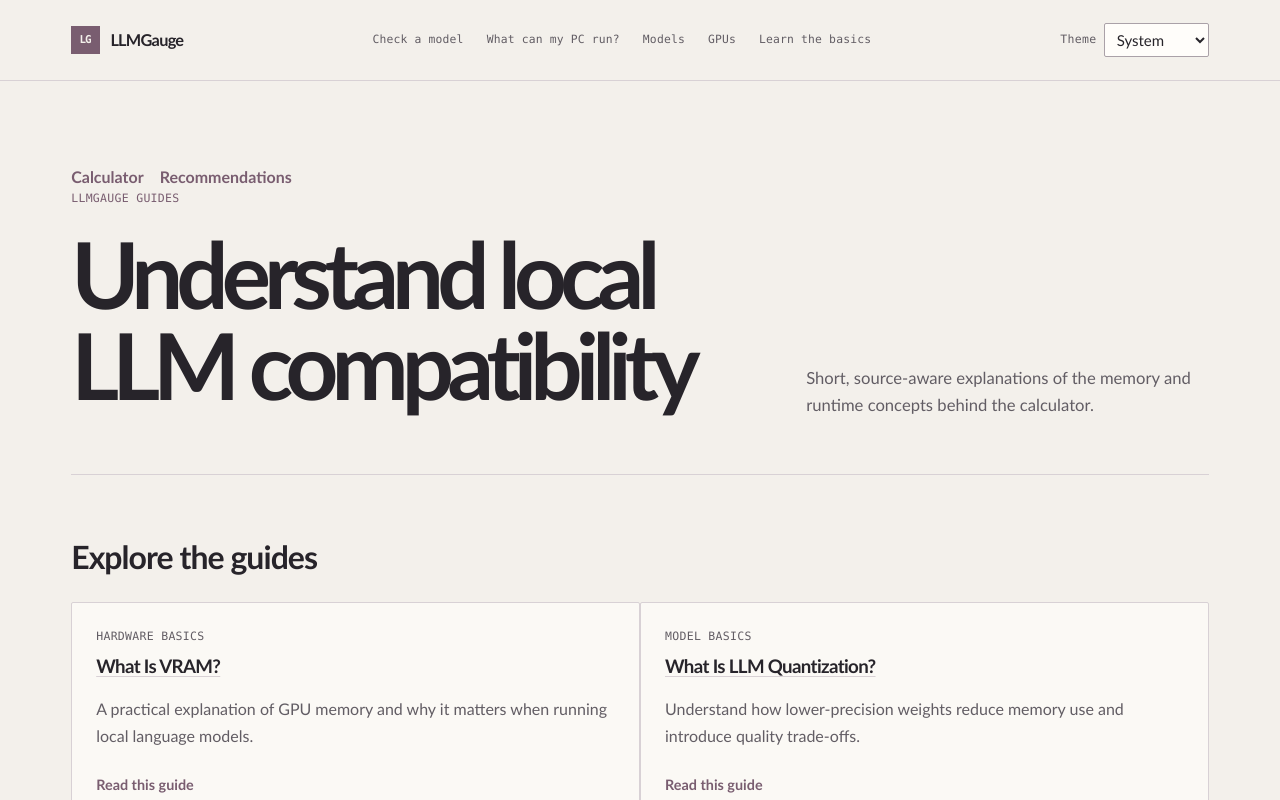
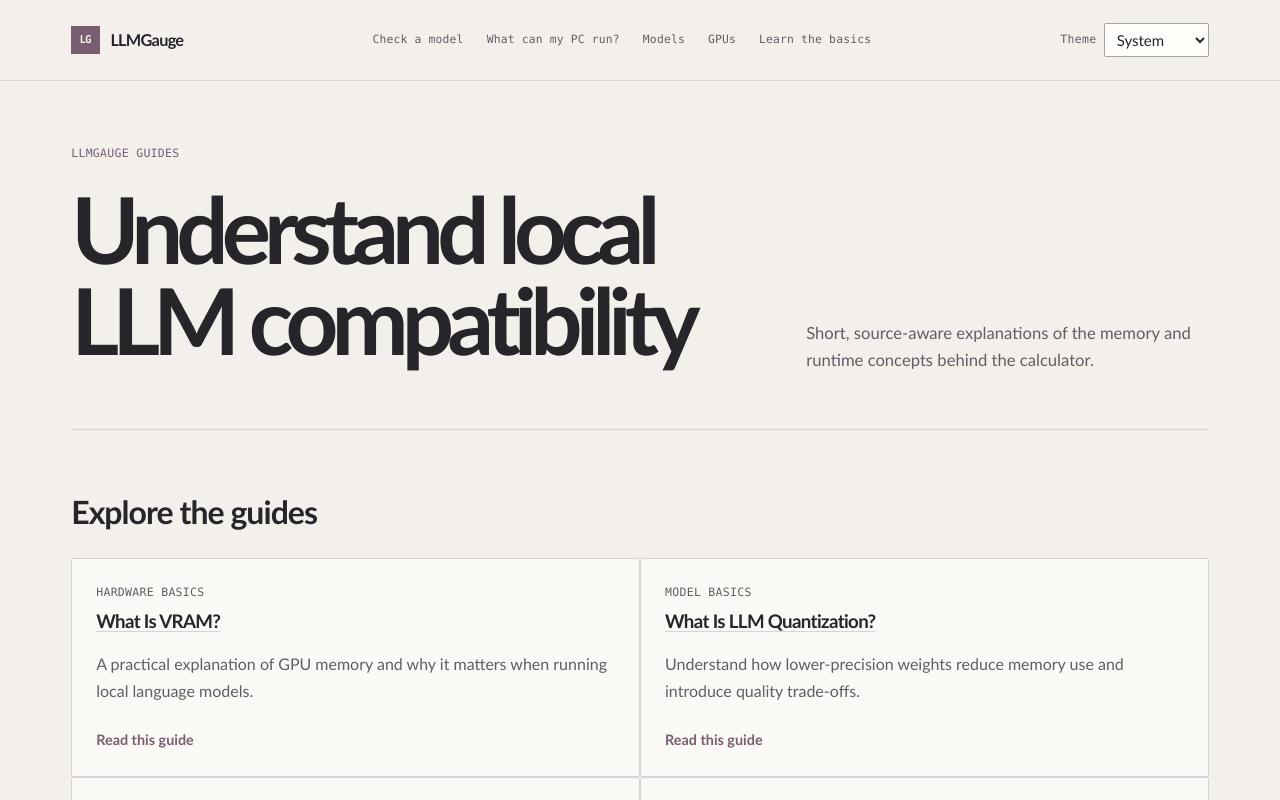
Before and after one commit to sage-yeti/LLMGauge, a Next.js app: page /guides in a window 1280 px wide. Shown: the top 800 px of the page. Built offline with nearby package versions, Linux system fonts and the light colour scheme; no server answers.

Commit message:
Apply shared navigation to guide index

```diff
--- a/src/app/guides/page.tsx
+++ b/src/app/guides/page.tsx
@@ -19,10 +19,6 @@ export const metadata: Metadata = {
 export default function GuidesIndexPage() {
   return (
     <main className="shell public-page guide-page">
-      <nav className="page-nav" aria-label="Guide navigation">
-        <Link href="/">Calculator</Link>
-        <Link href="/recommendations">Recommendations</Link>
-      </nav>
       <header className="catalog-hero guide-hero">
         <p className="eyebrow">LLMGauge guides</p>
         <h1>Understand local LLM compatibility</h1>
```
